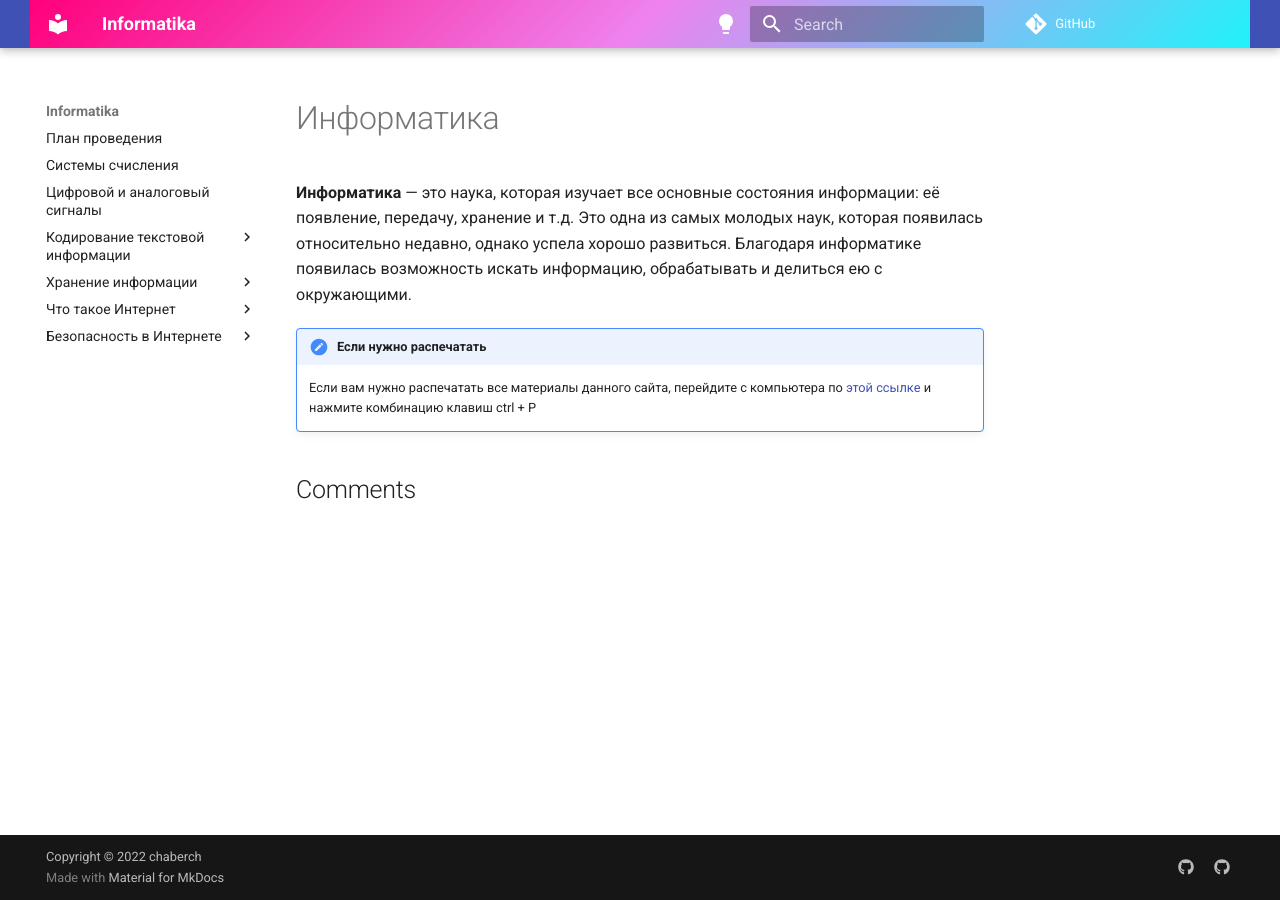
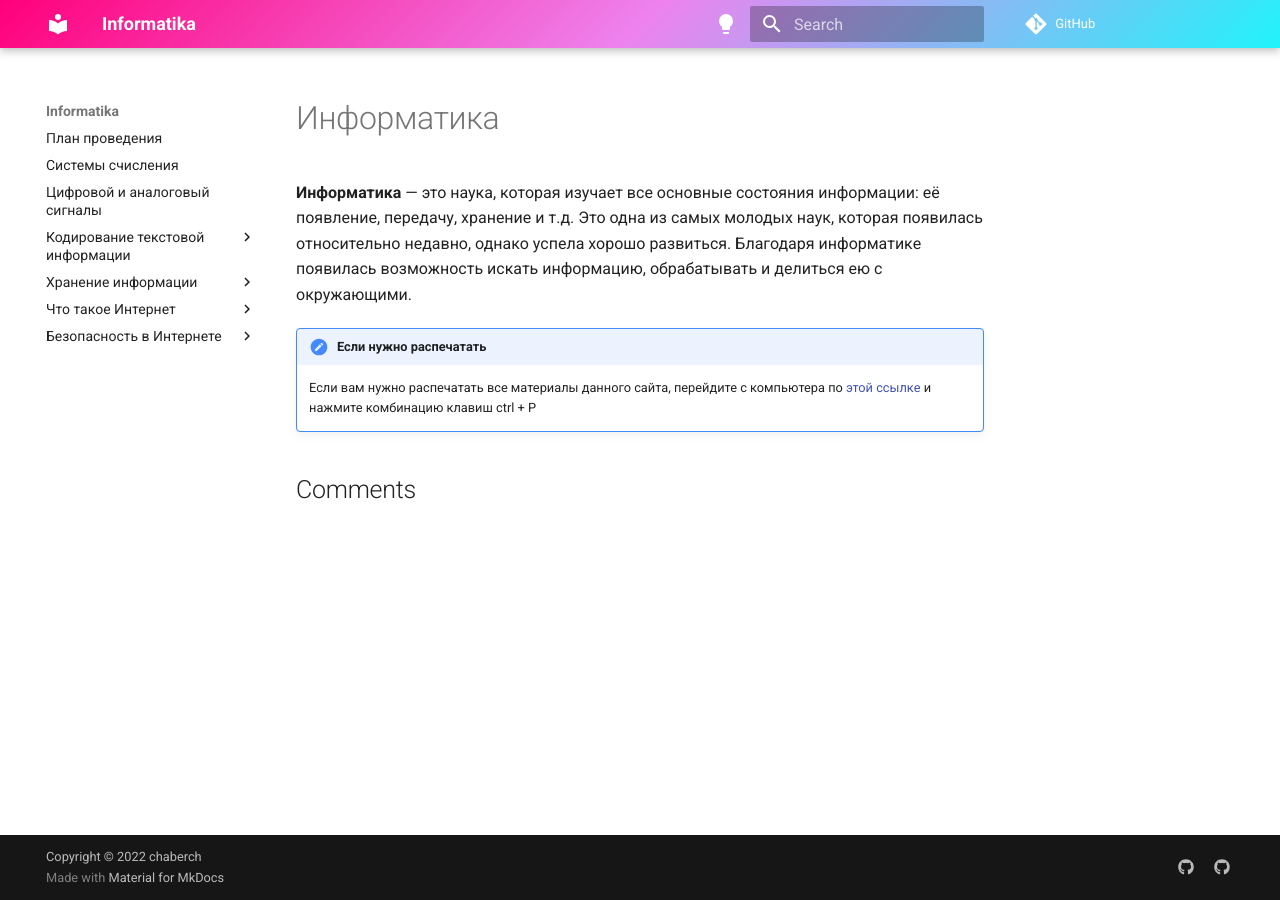
Before and after one commit to chabErch/Informatika, an MkDocs documentation site: the page built from docs/index.md, in a window 1280 px wide. Built offline with MkDocs 1.6.1 and Material for MkDocs 9.7.7, drawn with Linux system fonts in a browser that asks for light colours; comment, search, counter and statistics services are not loaded.

Commit message:
another try

```diff
--- a/docs/stylesheets/extra.css
+++ b/docs/stylesheets/extra.css
@@ -1,3 +1,3 @@
-.md-header__inner {
+:root header {
   background: linear-gradient(135deg, #FF007B 0%, #EE82EE 50%, #20F3FA 100%);
 }
```
